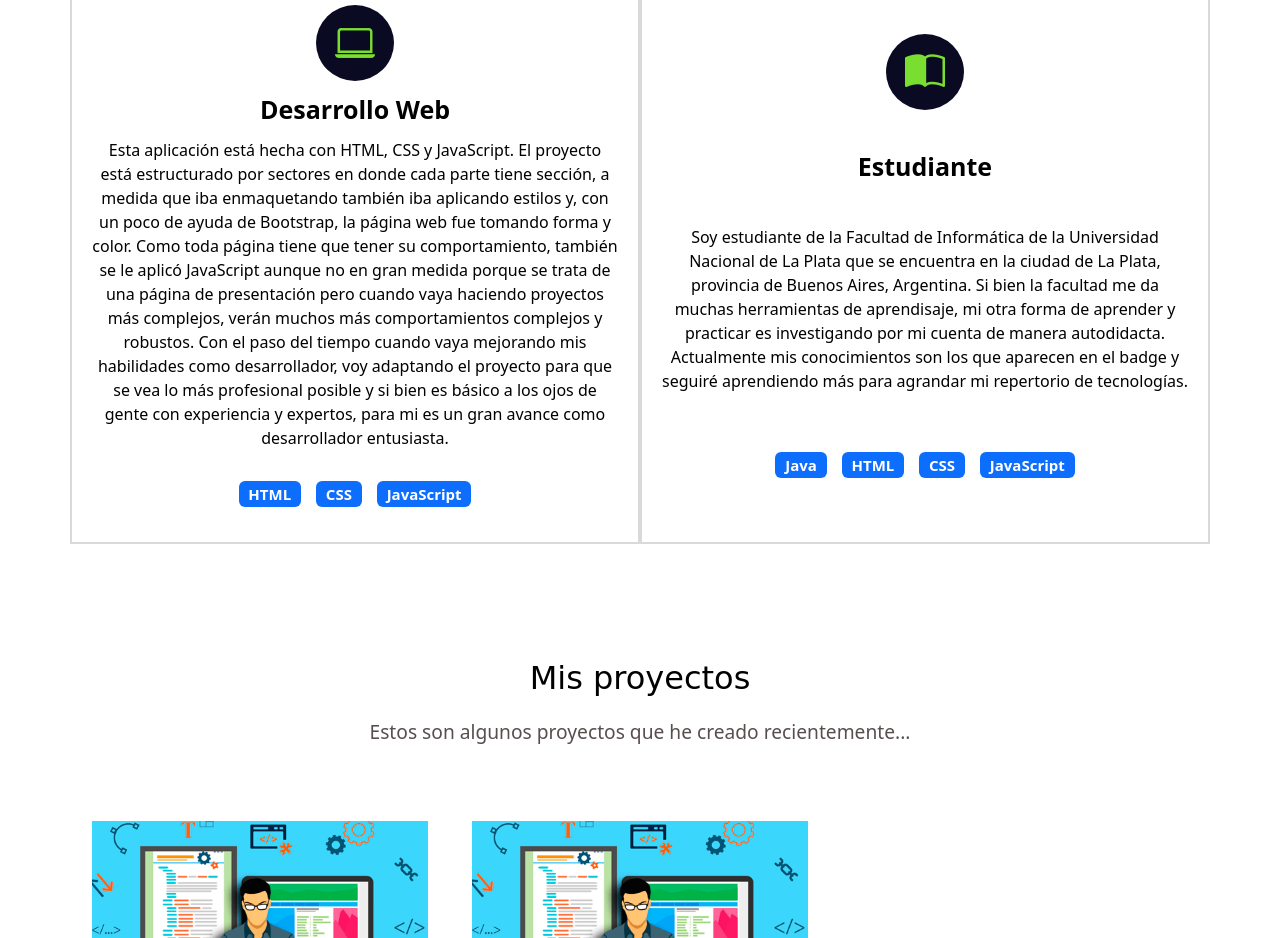
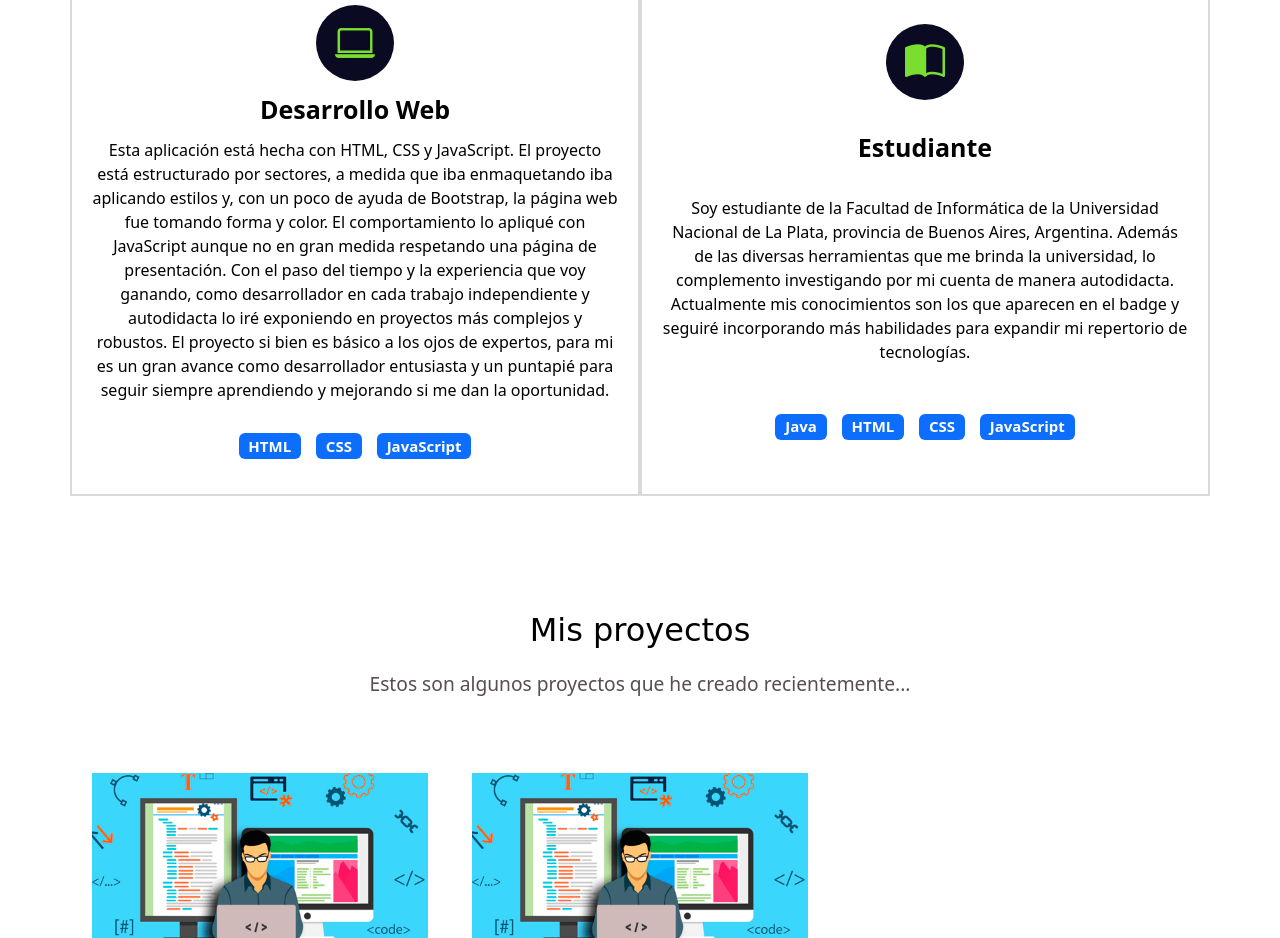
Before and after one commit to NotANull/NotANull.github.io, a plain HTML site: page index.html in a window 1280 px wide. Shown: the part 1460-2398 px from the top of the page. Drawn offline with nearby package versions, Linux system fonts and the light colour scheme; a web font is replaced by a local one.

Commit message:
parrafo de experiencia

```diff
--- a/index.html
+++ b/index.html
@@ -82,8 +82,7 @@
                 <div class="columna col-12 col-md-6"> <!-- 12 para pantalla completa y 4 para breakpoint en despositivos -->
                     <i class="bi bi-laptop"></i>
                     <p class="experiencia-titulo">Desarrollo Web</p>
-                    <p>Esta aplicación está hecha con HTML, CSS y JavaScript. El proyecto está estructurado por sectores en donde cada parte tiene sección, a medida que iba enmaquetando también iba aplicando estilos y, con un poco de ayuda de Bootstrap, la página web fue tomando forma y color. Como toda página tiene que tener su comportamiento, también se le aplicó JavaScript aunque no en gran medida porque se trata de una página de presentación pero cuando vaya haciendo proyectos más complejos, verán muchos más comportamientos complejos y robustos.
-                        Con el paso del tiempo cuando vaya mejorando mis habilidades como desarrollador, voy adaptando el proyecto para que se vea lo más profesional posible y si bien es básico a los ojos de gente con experiencia y expertos, para mi es un gran avance como desarrollador entusiasta.</p>
+                    <p>Esta aplicación está hecha con HTML, CSS y JavaScript. El proyecto está estructurado por sectores, a medida que iba enmaquetando iba aplicando estilos y, con un poco de ayuda de Bootstrap, la página web fue tomando forma y color. El comportamiento lo apliqué con  JavaScript aunque no en gran medida respetando una página de presentación. Con el paso del tiempo y la experiencia que voy ganando, como desarrollador en cada trabajo independiente y autodidacta lo iré exponiendo en proyectos más complejos y robustos. El proyecto si bien es básico a los ojos de expertos, para mi es un gran avance como desarrollador entusiasta y un puntapié para seguir siempre aprendiendo y mejorando si me dan la oportunidad.</p>
                     <div class="badges-contenedor">
                         <span class="badge text-bg-primary">HTML</span>
                         <span class="badge text-bg-primary">CSS</span>
@@ -94,7 +93,7 @@
                 <div class="columna col-12 col-md-6">
                     <i class="bi bi-book-half"></i>
                     <p class="experiencia-titulo">Estudiante</p>
-                    <p>Soy estudiante de la Facultad de Informática de la Universidad Nacional de La Plata que se encuentra en la ciudad de La Plata, provincia de Buenos Aires, Argentina. Si bien la facultad me da muchas herramientas de aprendisaje, mi otra forma de aprender y practicar es investigando por mi cuenta de manera autodidacta. Actualmente mis conocimientos son los que aparecen en el badge y seguiré aprendiendo más para agrandar mi repertorio de tecnologías.</p>
+                    <p>Soy estudiante de la Facultad de Informática de la Universidad Nacional de La Plata, provincia de Buenos Aires, Argentina. Además de las diversas herramientas que me brinda la universidad, lo complemento investigando por mi cuenta de manera autodidacta. Actualmente mis conocimientos son los que aparecen en el badge y seguiré incorporando más habilidades para expandir mi repertorio de tecnologías.</p>
                     <div class="badges-contenedor">
                         <span class="badge text-bg-primary">Java</span>
                         <span class="badge text-bg-primary">HTML</span>
```
